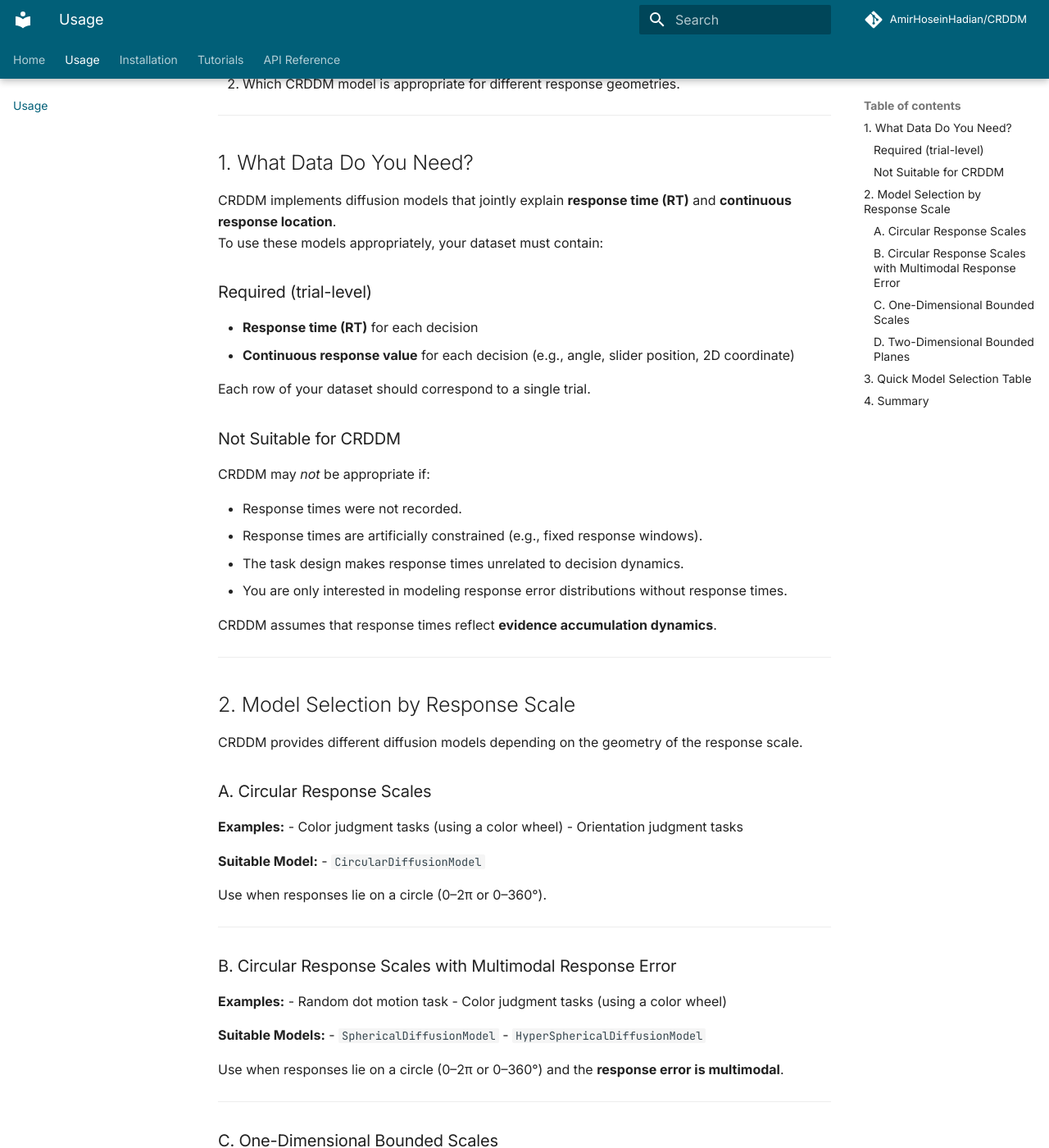
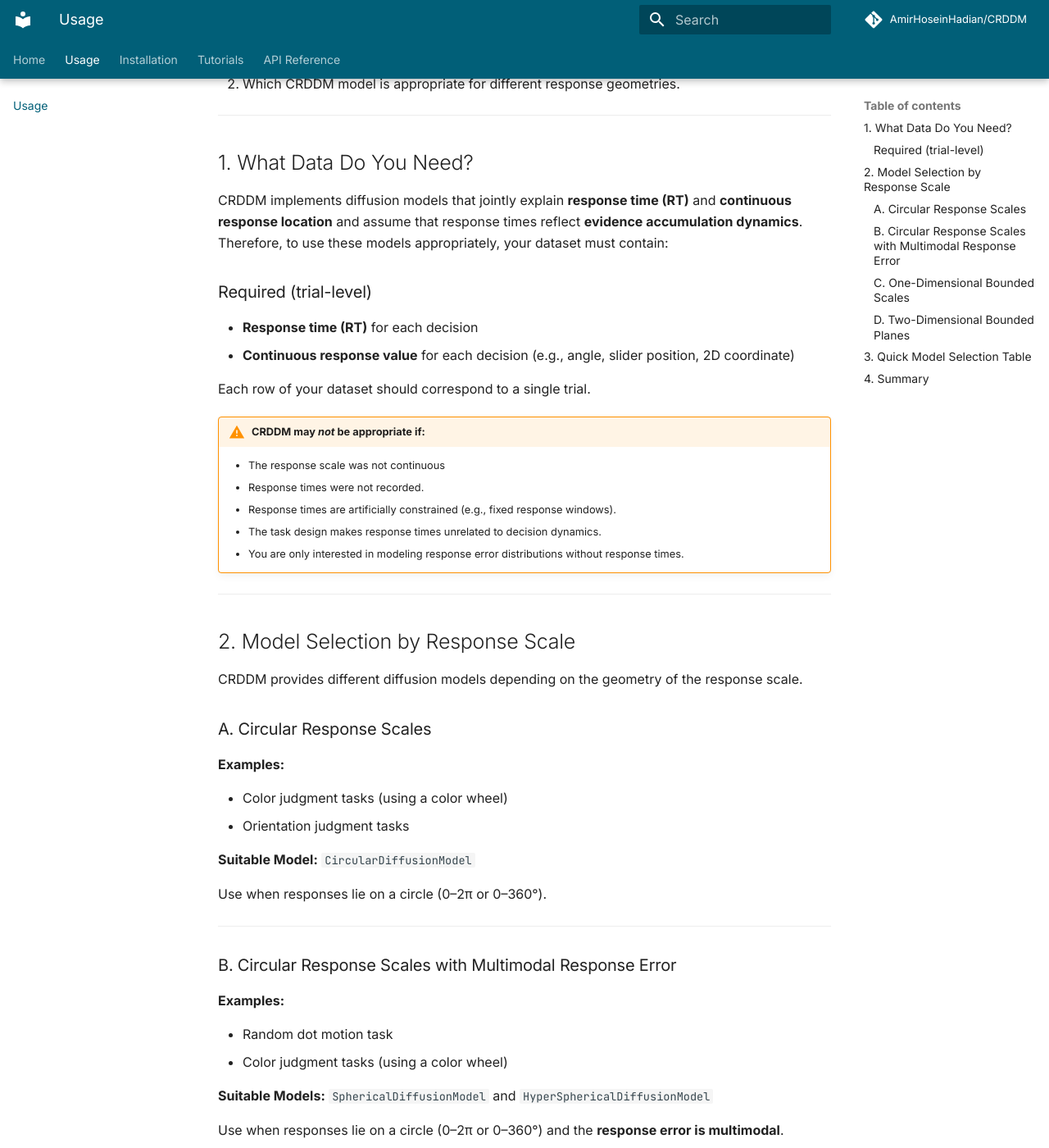
Before and after one commit to AmirHoseinHadian/CRDDM, an MkDocs documentation site: the page built from docs/usage.md, in a window 1280 px wide and 1400 px high, scrolled down 213 px. Shown: the whole window at 82% size. Built offline with MkDocs 1.6.1 and Material for MkDocs 9.7.7, drawn with Linux system fonts in a browser that asks for light colours; comment, search, counter and statistics services are not loaded; some of the changed text lies outside the part shown.

Commit message:
usage updated

```diff
--- a/docs/usage.md
+++ b/docs/usage.md
@@ -9,8 +9,8 @@ This guide explains:
 
 ## 1. What Data Do You Need?
 
-CRDDM implements diffusion models that jointly explain **response time (RT)** and **continuous response location**.
-To use these models appropriately, your dataset must contain:
+CRDDM implements diffusion models that jointly explain **response time (RT)** and **continuous response location** and assume that response times reflect **evidence accumulation dynamics**.
+Therefore, to use these models appropriately, your dataset must contain:
 
 ### Required (trial-level)
 
@@ -19,16 +19,13 @@ To use these models appropriately, your dataset must contain:
 
 Each row of your dataset should correspond to a single trial.
 
-### Not Suitable for CRDDM
+!!! warning "CRDDM may *not* be appropriate if:"
 
-CRDDM may *not* be appropriate if:
-
-- Response times were not recorded.
-- Response times are artificially constrained (e.g., fixed response windows).
-- The task design makes response times unrelated to decision dynamics.
-- You are only interested in modeling response error distributions without response times.
-
-CRDDM assumes that response times reflect **evidence accumulation dynamics**.
+    - The response scale was not continuous
+    - Response times were not recorded.
+    - Response times are artificially constrained (e.g., fixed response windows).
+    - The task design makes response times unrelated to decision dynamics.
+    - You are only interested in modeling response error distributions without response times.
 
 ---
 
@@ -39,11 +36,11 @@ CRDDM provides different diffusion models depending on the geometry of the respo
 ### A. Circular Response Scales
 
 **Examples:**
+
 - Color judgment tasks (using a color wheel)
 - Orientation judgment tasks
 
-**Suitable Model:**
-- `CircularDiffusionModel`
+**Suitable Model:** `CircularDiffusionModel`
 
 Use when responses lie on a circle (0–2π or 0–360°).
 
@@ -52,12 +49,11 @@ Use when responses lie on a circle (0–2π or 0–360°).
 ### B. Circular Response Scales with Multimodal Response Error
 
 **Examples:**
+
 - Random dot motion task
 - Color judgment tasks (using a color wheel)
 
-**Suitable Models:**
-- `SphericalDiffusionModel`
-- `HyperSphericalDiffusionModel`
+**Suitable Models:** `SphericalDiffusionModel` and `HyperSphericalDiffusionModel`
 
 Use when responses lie on a circle (0–2π or 0–360°) and the **response error is multimodal**.
 
@@ -66,11 +62,11 @@ Use when responses lie on a circle (0–2π or 0–360°) and the **response err
 ### C. One-Dimensional Bounded Scales
 
 **Examples:**
+
 - Numerosity estimation tasks
 - Pricing tasks
 
-**Suitable Model:**
-- `ProjectedSphericalDiffusionModel`
+**Suitable Model:** `ProjectedSphericalDiffusionModel`
 
 Use when responses are bounded but not circular (i.e., endpoints are distinct). For example, sliders with lower and upper bounds or arc-shaped are suitable.
 
@@ -79,11 +75,11 @@ Use when responses are bounded but not circular (i.e., endpoints are distinct).
 ### D. Two-Dimensional Bounded Planes
 
 **Examples:**
+
 - Centriod estimation tasks
 - Spatial working memory tasks
 
-**Suitable Model:**
-- `ProjectedHyperSphericalDiffusionModel`
+**Suitable Model:** `ProjectedHyperSphericalDiffusionModel`
 
 Use when responses are continuous in 2D and bounded within a region.
 
@@ -91,12 +87,12 @@ Use when responses are continuous in 2D and bounded within a region.
 
 ## 3. Quick Model Selection Table
 
-| Response Geometry          | Example Task                          | CRDDM Model                |
-|----------------------------|---------------------------------------|----------------------------|
-| Circular (1D wrapped)      | Color or orientation judgement        | CircularDiffusionModel     |
-| Circular (1D wrapped)      | Random dot motion                     | Spherical / HyperSpherical |
-| 1D bounded (not wrapped)   | Estimation, pricing                   | ProjectedSpherical         |
-| 2D bounded plane           | Centriod estimation                   | ProjectedHyperSpherical    |
+| Response Geometry          | Example Task                          | CRDDM Model                                                 |
+|----------------------------|---------------------------------------|-------------------------------------------------------------|
+| Circular (1D wrapped)      | Color or orientation judgement        | `CircularDiffusionModel`                                    |
+| Circular (1D wrapped)      | Random dot motion                     | `SphericalDiffusionModel` or `HyperSphericalDiffusionModel` |
+| 1D bounded (not wrapped)   | Estimation, pricing                   | `ProjectedSphericalDiffusionModel`                          |
+| 2D bounded plane           | Centriod estimation                   | `ProjectedHyperSphericalDiffusionModel`                     |
 
 ---
 
@@ -109,4 +105,4 @@ CRDDM is appropriate when:
 - You have trial-level continuous responses.
 - RTs meaningfully reflect decision latency.
 
-Choosing the correct model depends entirely on the **structure of the response space**.
+Choosing the correct model depends entirely on the **structure of the response scale**.
```
